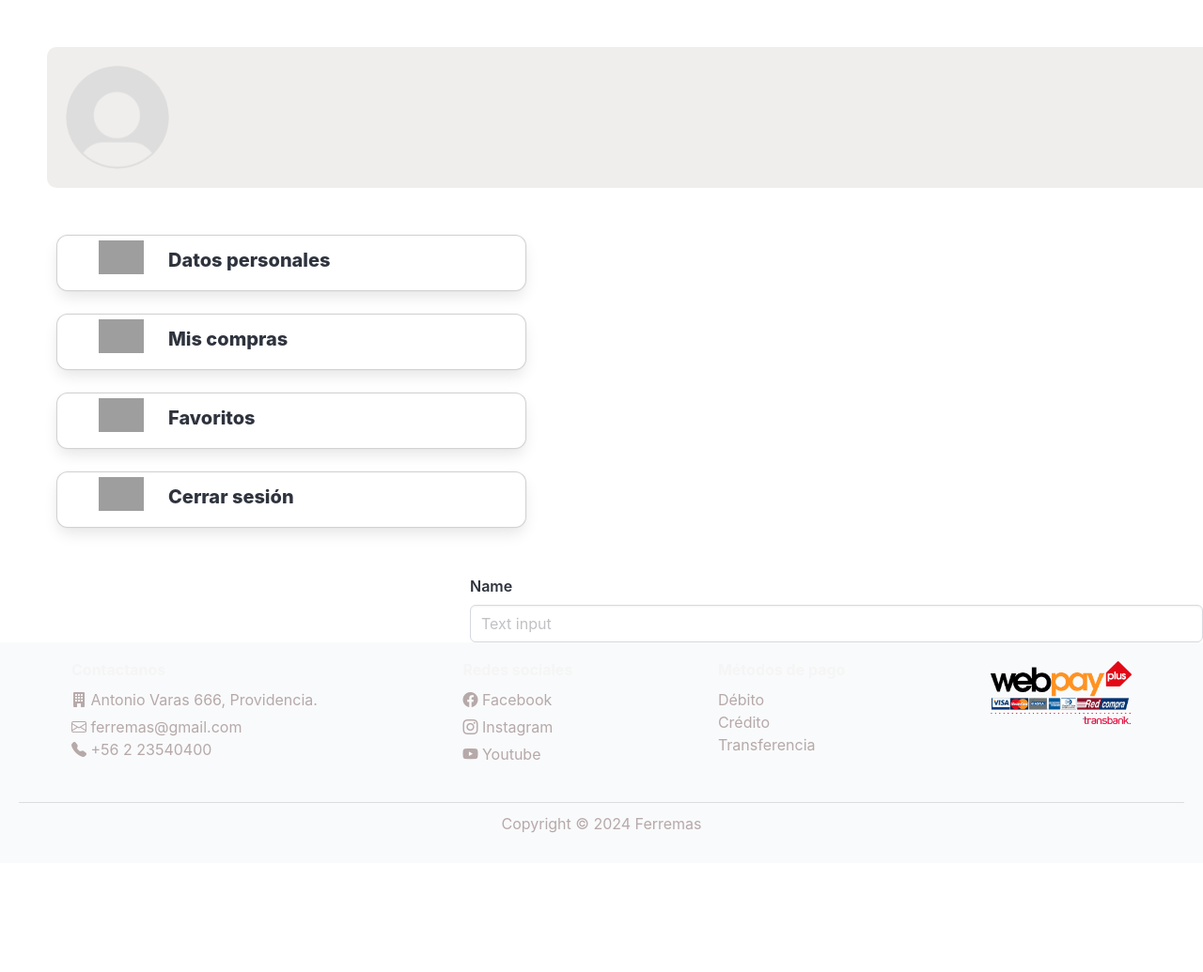
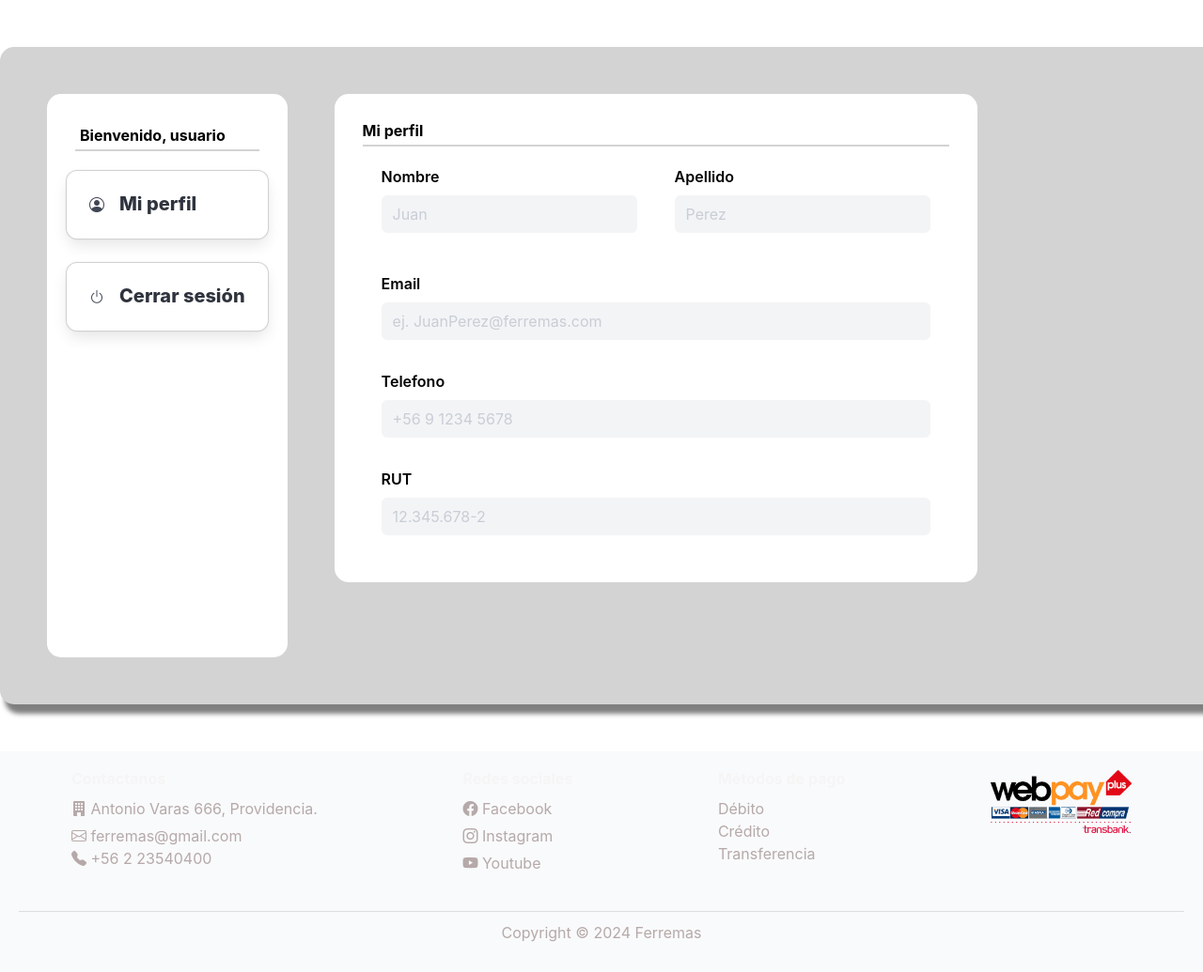
Before and after one commit to Alarconluis099/FERRAMAS, a Flask app: page /Cliente in a window 1280 px wide; the page is wider, and only the part inside the window is pictured. Shown: the part 144-1179 px from the top of that part at 94% size. Before the commit the page ends 1031 px from the top of that part, so only its background shows below. Run offline with Flask 3, Linux system fonts and the light colour scheme; grey boxes are pictures that could not be loaded.

Commit message:
Cliente - perfil

```diff
--- a/app/static/css/style_cliente.css
+++ b/app/static/css/style_cliente.css
@@ -61,74 +61,7 @@ footer a:hover {
   color: orange;
 }
 
-/* Cuenta - fondo*/
 
-.background{
-  background: rgb(240, 238, 236);
-  width: 100%;
-  max-width: 1280px;
-  border-radius: 10px;
-  display: flex;
-  flex-wrap: nowrap;
-  flex-direction: row;
-  justify-content: flex-start;
-  align-items: stretch;
-  margin-left: 8px;
-  margin-right: 8px;
-  margin: 50px;
-}
-
-.background img{
-  width: 110px;
-  height: 110px;
-  border-radius: 50%;
-  overflow-clip-margin: content-box;
-  overflow: clip;
-  margin: 20px;
-}
-
-.bienvenido {
-  display: flex;
-  -webkit-flex-wrap: nowrap;
-  -ms-flex-wrap: nowrap;
-  flex-wrap: nowrap;
-  flex-direction: row;
-  justify-content: space-evenly;
-  align-items: stretch;
-  padding-left: 8px;
-  padding-right: 8px;
-  padding-bottom: 8px;
-  padding-top: 8px;
-  margin: 20px;
-}
-
-
-/* Cuenta - navegacion*/
-
-.panel-navegacion {
-  margin: 50px;
-  width: 500px;
-}
-
-.card {
-  display: flex;
-  flex-direction: row;
-  padding: 20px;
-  height: 60px;
-  width: 500px;
-  align-items: center;
-  cursor: pointer;
-  margin-left: 10px;
-  margin-right: 10px;
-}
-
-.media-content {
-  margin: 10px;
-}
-
-.field {
-  margin-left: 500px;
-}
 
 /* Ciente - Navbar principal  */
 
@@ -161,3 +94,87 @@ footer a:hover {
   font-size: small;
   font-weight: lighter;
 }
+
+
+/* Mi Perfil - container principal */
+
+.contenedor-perfil{
+  background-color: lightgray;
+  border-radius: 15px;
+  height: 700px;
+  width: 1600px;
+  margin: 50px auto;
+  padding: 50px;
+  box-shadow: 5px 10px 5px rgba(0, 0, 0, 0.5);
+  display: flex;
+}
+
+/* Cliente - Barra lateral */
+
+.barra-lateral{
+  border-radius: 15px;
+  background-color: white;
+  padding: 20px;
+}
+
+.barra-usuario{
+  border-bottom: 2px solid lightgray ;
+  margin: 10px;
+  margin-bottom: 20px;
+  padding: 5px;
+}
+
+.barra-usuario h1{
+  font-weight: bold;
+  color: black;
+}
+
+.media-content p{
+  margin: 2 auto;
+}
+
+
+/* Cliente - datos cliente */
+
+.seccion-perfil{
+  border-radius: 15px;
+  background-color: white;
+  text-align: left;
+  width: x; /* Ajustar el ancho deseado (en píxeles) */
+  margin-top: 0 auto;
+  margin-bottom: 0 auto;
+  margin-left: 50px;
+  padding: 30px;
+}
+
+.seccion-perfil h2{
+  font-weight: bold;
+  color: black;
+  border-bottom: 2px solid lightgray ;
+  padding-bottom: 5px;
+}
+
+.datos-perfil p{
+  font-weight: 400;
+  color: black;
+}
+
+
+.field{
+  margin: 10px;
+  padding: 10px;
+
+}
+
+.field label{
+  color: black;
+}
+
+.nombre-apellido {
+  display: flex; /* Activar flexbox para el contenedor de nombre y apellido */
+  justify-content: space-between; /* Distribuir espacio entre nombre y apellido */
+}
+
+.nombre-apellido p {
+  margin-right: 20px; /* Agregar espacio a la derecha del apellido */
+}
--- a/app/templates/Cliente.html
+++ b/app/templates/Cliente.html
@@ -243,87 +243,106 @@
 
       </nav>
   <!-- BODY -->
-  <div class="cuenta">
-    <div class="background">
-      <img src="{{ url_for('static', filename='Imagenes/Marcas/Default_pfp.svg.png') }}" alt="Default_pfp">
-      <div class="bienvenido">
-        {% if user %}
-        <p>Bienvenido, {{ usuario }}</p>
-        {% endif %}
+
+
+
+      <div class="contenedor-perfil">
+
+        <!-- Barra lateral -->
+        <div class="barra-lateral">
+          <div class="barra-usuario">
+            <h1>Bienvenido, usuario</h1>
+            {%if user %}
+            <p class="subtitle is-6">Nombre: {{usuario.usuario}}</p>
+            {% endif%}
           </div>
-    </div>
-    <div class="panel-navegacion">
+
           <div class="card"> <!--Datos personales-->
             <div class="card-content">
               <div class="media">
                 <div class="media-left">
-              <figure class="image is-48x48">
-                <img src="https://bulma.io/assets/images/placeholders/96x96.png" alt="Placeholder image"/>
-
-              </figure>
+                  <i class="bi bi-person-circle"></i>
                 </div>
                 <div class="media-content">
-              <p class="title is-5">Datos personales</p>
-              {%if user %}
-              <p class="subtitle is-6">Nombre: {{usuario.usuario}}</p>
-              {% endif%}
+                  <a href="Cliente" class="title is-5">Mi perfil</a>
                 </div>
               </div>
             </div>
           </div>
-      <div class="card"> <!--Mis compras-->
-        <div class="card-content">
-          <div class="media">
-            <div class="media-left">
-              <figure class="image is-48x48">
-                <img src="https://bulma.io/assets/images/placeholders/96x96.png" alt="Placeholder image"/>
-              </figure>
-            </div>
-            <div class="media-content">
-              <p class="title is-5">Mis compras</p>
-            </div>
-          </div>
-        </div>
-      </div>
-      <div class="card"> <!--Favoritos-->
-        <div class="card-content">
-          <div class="media">
-            <div class="media-left">
-              <figure class="image is-48x48">
-                <img src="https://bulma.io/assets/images/placeholders/96x96.png" alt="Placeholder image"/>
-              </figure>
-            </div>
-            <div class="media-content">
-              <p class="title is-5">Favoritos</p>
-            </div>
-          </div>
-        </div>
-      </div>
+
           <div class="card"> <!--Cerrar sesión-->
             <div class="card-content">
               <div class="media">
                 <div class="media-left">
-              <figure class="image is-48x48">
-                <img src="https://bulma.io/assets/images/placeholders/96x96.png" alt="Placeholder image"/>
-              </figure>
+                  <i class="bi bi-power"></i>
                 </div>
                 <div class="media-content">
-              <p class="title is-5">Cerrar sesión</p>
+                  <a href="Inicio" class="title is-5">Cerrar sesión</a>
                 </div>
               </div>
             </div>
           </div>
         </div>
-    <!--Pestaña actual, datos cuenta-->
-    <div>
+
+        <!--Mi perfil - datos personales-->
+
+        <fieldset disabled>
+
+          <div class="seccion-perfil">
+            <h2>Mi perfil</h2>
+
+            <div class="datos-perfil">
+
+            <div class="nombre-apellido">
+
               <div class="field">
-        <label class="label">Name</label>
+                <label class="label">Nombre</label>
                 <div class="control">
-          <input class="input" type="text" placeholder="Text input">
+                  <input class="input" type="text" placeholder="Juan">
+                </div>
+              </div>
+
+              <div class="field">
+                <label class="label">Apellido</label>
+                <div class="control">
+                  <input class="input" type="text" placeholder="Perez">
+                </div>
+              </div>
+
+            </div>
+
+              <div class="field">
+                <label class="label">Email</label>
+                <div class="control">
+                  <input class="input" type="email" placeholder="ej. JuanPerez@ferremas.com">
+                </div>
+              </div>
+
+              <div class="field">
+                <label class="label">
+                  Telefono
+                </label>
+                <div class="control">
+                  <input class="input" type="email" placeholder="+56 9 1234 5678">
+                </div>
+              </div>
+
+              <div class="field">
+                <label class="label">RUT</label>
+                <div class="control">
+                  <input class="input" type="email" placeholder="12.345.678-2">
                 </div>
               </div>
             </div>
+
           </div>
+
+        </fieldset>
+
+      </div>
+
+
+
 </body>
 <!-- FOOTER -->
 <footer class="footer">
```
Lines whose indentation alone changed are shown as unchanged.
